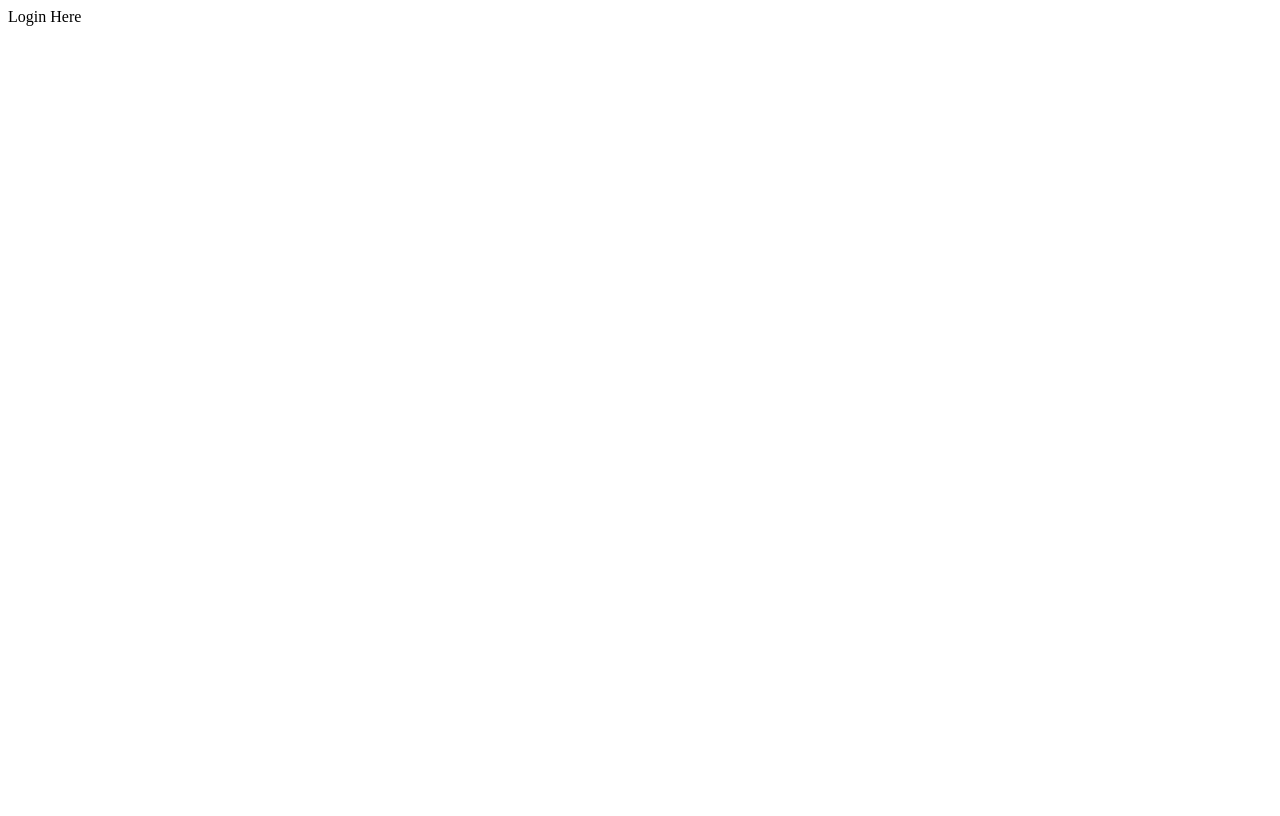
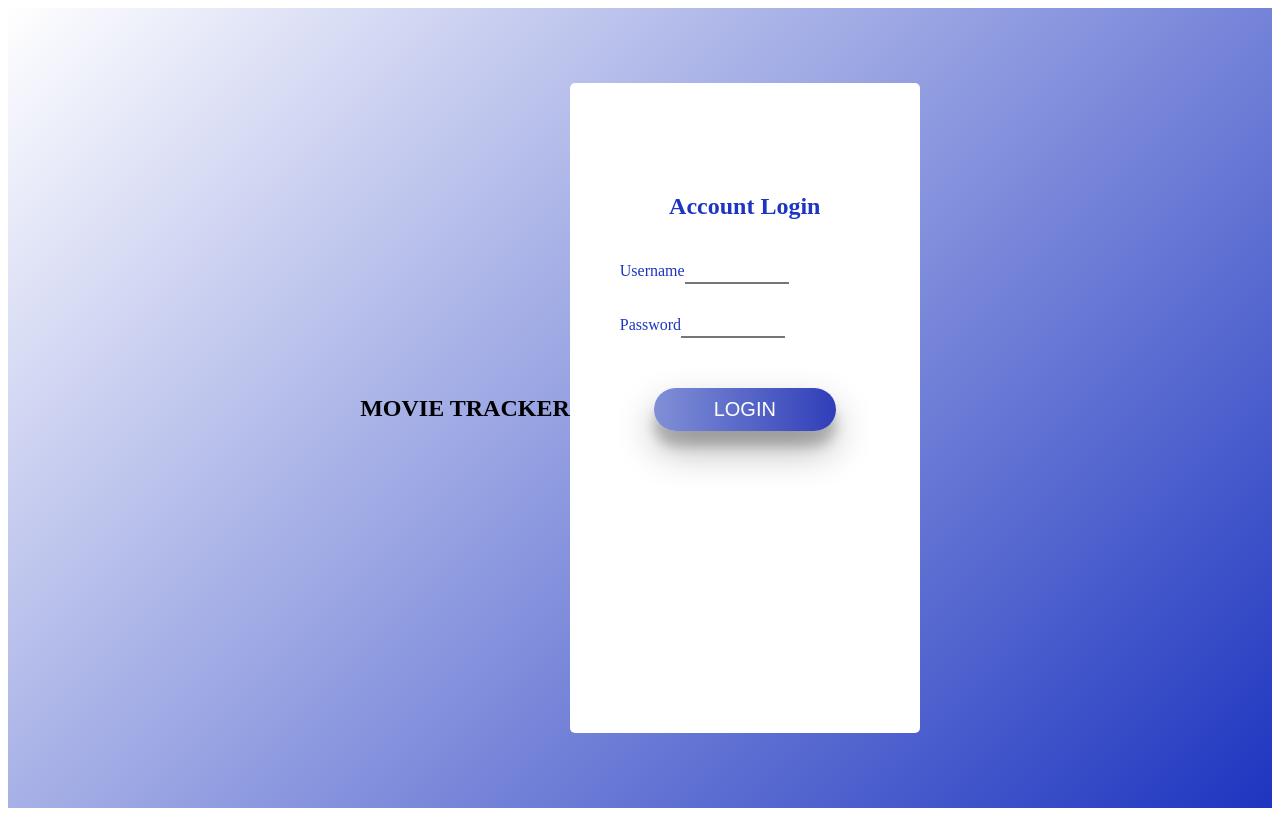
Before and after one commit to mikestah808/netflix-clone-frontend, a React (Create React App) app: page / in a window 1280 px wide. Built offline with nearby package versions, Linux system fonts and the light colour scheme.

Commit message:
made login page with a login form

```diff
--- a/src/App.css
+++ b/src/App.css
@@ -1,3 +1,108 @@
 .App {
   text-align: center;
 }
+
+h2{
+
+}
+
+td{
+  font-weight: bold;
+  text-align: center;;
+}
+
+tr{
+  border-bottom:1px solid lightgray;
+}
+
+img {
+  height: 30px;
+  width: 30px;
+}
+
+.homepage{
+  background: linear-gradient(135deg, rgba(0, 183, 255, 0), rgb(29, 53, 192));
+}
+
+.container{
+  background: linear-gradient(135deg, rgba(0, 183, 255, 0), rgb(29, 53, 192));
+  width: 100%;
+  min-height: 100vh;
+  display: flex;
+  justify-content: center;
+  align-items: center;
+}
+
+.app-wrapper{
+  background-color: #fff;
+  min-width: 350px;
+  min-height: 650px;
+  padding: 30px;
+  box-sizing: border-box;
+  border-radius: 5px;
+}
+
+.title{
+  color:rgb(29, 53, 192);
+  text-align: center;
+  margin: 80px 0px 40px 0px;
+
+}
+
+.username,
+.email,
+.password{
+  margin: 20px;
+  color: rgb(29, 53, 192);
+  font-size: 16px;
+}
+
+.password{
+  margin-bottom: 40px;
+}
+
+.input{
+  height: 20px;
+  font-size: 16px;
+  outline: none;
+  width: 100px;
+  border-top-style: none;
+  border-right-style: none;
+  border-left-style: none;
+  border-bottom-style: 2px solid black;
+  margin-bottom: 10px;
+}
+
+.error{
+  color: red;
+}
+
+.submit{
+  display: flex;
+  text-transform: uppercase;
+  font-size: 20px;
+  border-radius: 25px;
+  color: white;
+  padding: 10px 60px;
+  background: linear-gradient(to right, #8090d6, #303eb9);
+  box-shadow: rgba(0, 0, 0, 0.3) 0px 19px 38px,
+  rgba(0, 0, 0, 0.2) 0px 15px 12px;
+  margin: auto;
+  outline: none;
+  border: none;
+  cursor: pointer;
+  transition: all 0.1s;
+}
+
+button:active {
+  transform: translateY(2px);
+}
+
+.form-success {
+  display: flex;
+  justify-content: center;
+  margin-top: 250px;
+  min-width: 370px;
+  color: #d5f4e6;
+
+}
--- a/src/authentication/Login.jsx
+++ b/src/authentication/Login.jsx
@@ -2,7 +2,31 @@ import React from 'react'
 
 function Login() {
   return (
-    <div>Login Here</div>
+    <div className="container">
+    <h2>MOVIE TRACKER</h2>
+    <div className="app-wrapper">
+      <div>
+        <h2 className="title">Account Login</h2>
+      </div>
+      <form className="form-wrapper">
+        <div className="username">
+            <label className="label">Username</label>
+            <input
+            className="input"
+            type="text"
+            />
+        </div>
+        <div className="password">
+            <label className="label">Password</label>
+            <input
+            className="input"
+            type="password"
+            />
+        </div>
+          <input className="submit" type="submit" value="Login" />
+      </form>
+    </div>
+  </div>
   )
 }
 
```
